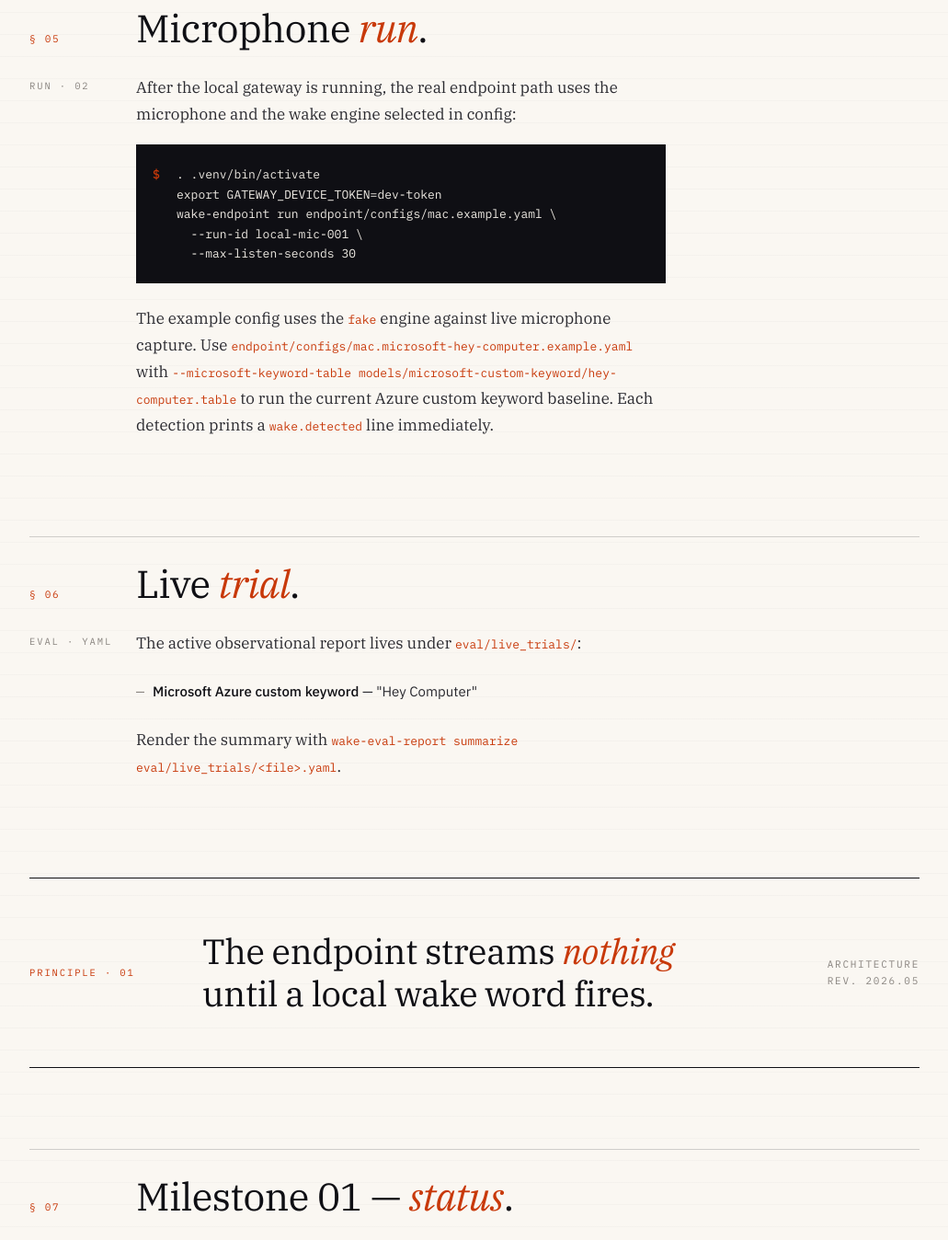
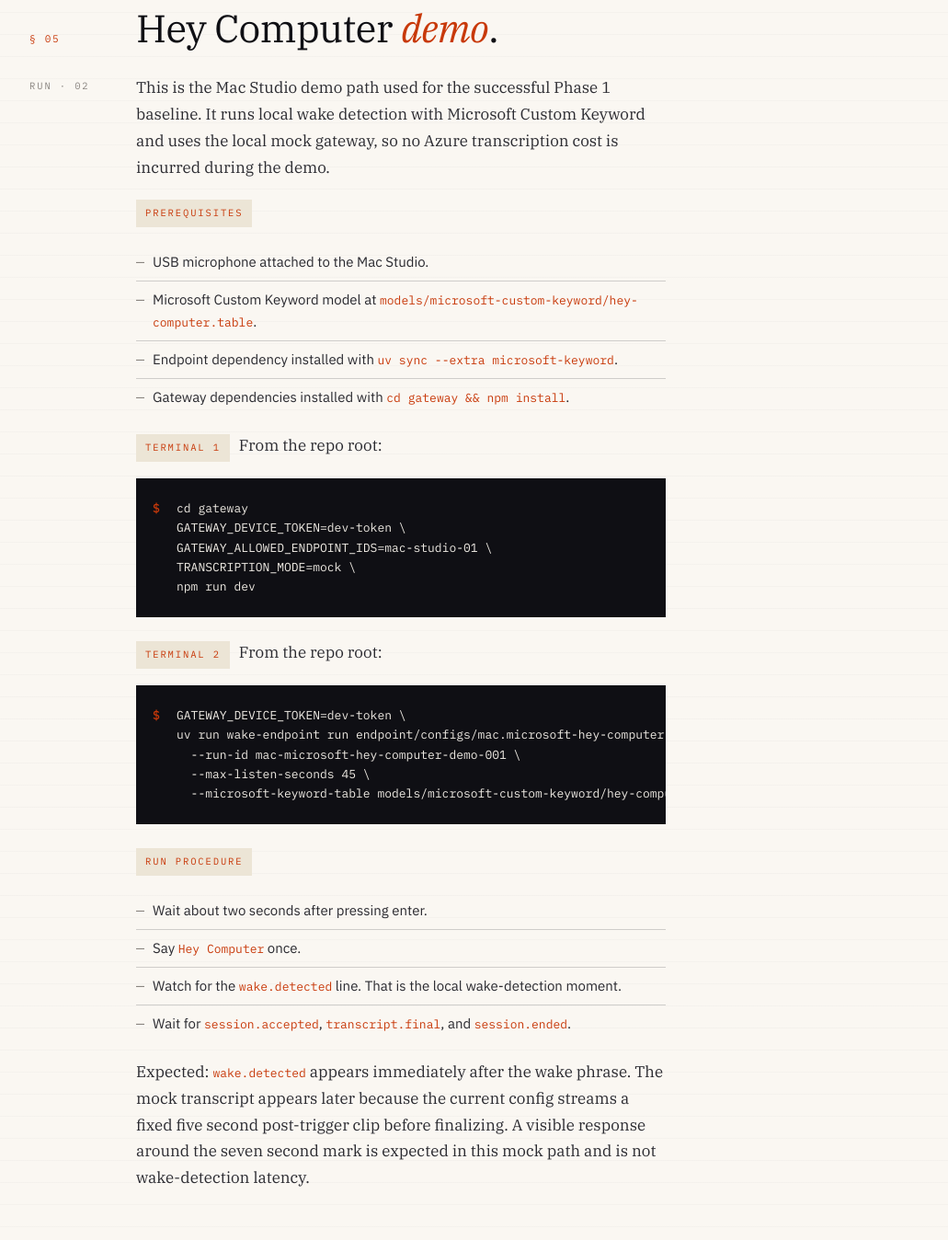
Before and after one commit to willkmacdonald/wake-word, a plain HTML site: page README.html in a window 1280 px wide. Shown: the part 2818-4166 px from the top of the page at 92% size, without its empty margins (124-1155 px from the left). Drawn offline with Linux system fonts and the light colour scheme.

Commit message:
docs: add local demo instructions to html

```diff
--- a/README.html
+++ b/README.html
@@ -784,14 +784,71 @@
       </div>
     </section>
 
-    <!-- §05 Microphone run -->
+    <!-- §05 Local Hey Computer demo -->
     <section>
       <div class="section-head">
         <div class="sym">§ 05</div>
+        <h2>Hey Computer <em>demo</em>.</h2>
+      </div>
+      <div class="section-body">
+        <div class="gutter">Run · 02</div>
+        <div class="content">
+          <p>
+            This is the Mac Studio demo path used for the successful Phase 1
+            baseline. It runs local wake detection with Microsoft Custom
+            Keyword and uses the local mock gateway, so no Azure transcription
+            cost is incurred during the demo.
+          </p>
+          <p><span class="stamp rust">Prerequisites</span></p>
+          <ul>
+            <li>USB microphone attached to the Mac Studio.</li>
+            <li>Microsoft Custom Keyword model at <span class="file">models/microsoft-custom-keyword/hey-computer.table</span>.</li>
+            <li>Endpoint dependency installed with <span class="file">uv sync --extra microsoft-keyword</span>.</li>
+            <li>Gateway dependencies installed with <span class="file">cd gateway &amp;&amp; npm install</span>.</li>
+          </ul>
+          <p>
+            <span class="stamp rust">Terminal 1</span> From the repo root:
+          </p>
+<div class="terminal">cd gateway
+GATEWAY_DEVICE_TOKEN=dev-token \
+GATEWAY_ALLOWED_ENDPOINT_IDS=mac-studio-01 \
+TRANSCRIPTION_MODE=mock \
+npm run dev</div>
+          <p>
+            <span class="stamp rust">Terminal 2</span> From the repo root:
+          </p>
+<div class="terminal">GATEWAY_DEVICE_TOKEN=dev-token \
+uv run wake-endpoint run endpoint/configs/mac.microsoft-hey-computer.example.yaml \
+  --run-id mac-microsoft-hey-computer-demo-001 \
+  --max-listen-seconds 45 \
+  --microsoft-keyword-table models/microsoft-custom-keyword/hey-computer.table</div>
+          <p><span class="stamp rust">Run procedure</span></p>
+          <ul>
+            <li>Wait about two seconds after pressing enter.</li>
+            <li>Say <span class="file">Hey Computer</span> once.</li>
+            <li>Watch for the <span class="file">wake.detected</span> line. That is the local wake-detection moment.</li>
+            <li>Wait for <span class="file">session.accepted</span>, <span class="file">transcript.final</span>, and <span class="file">session.ended</span>.</li>
+          </ul>
+          <p>
+            Expected: <span class="file">wake.detected</span> appears
+            immediately after the wake phrase. The mock transcript appears
+            later because the current config streams a fixed five second
+            post-trigger clip before finalizing. A visible response around the
+            seven second mark is expected in this mock path and is not
+            wake-detection latency.
+          </p>
+        </div>
+      </div>
+    </section>
+
+    <!-- §06 Microphone run -->
+    <section>
+      <div class="section-head">
+        <div class="sym">§ 06</div>
         <h2>Microphone <em>run</em>.</h2>
       </div>
       <div class="section-body">
-        <div class="gutter">Run · 02</div>
+        <div class="gutter">Run · 03</div>
         <div class="content">
           <p>
             After the local gateway is running, the real endpoint path uses the
@@ -815,10 +872,10 @@
       </div>
     </section>
 
-    <!-- §06 Live trial -->
+    <!-- §07 Live trial -->
     <section>
       <div class="section-head">
-        <div class="sym">§ 06</div>
+        <div class="sym">§ 07</div>
         <h2>Live <em>trial</em>.</h2>
       </div>
       <div class="section-body">
```
